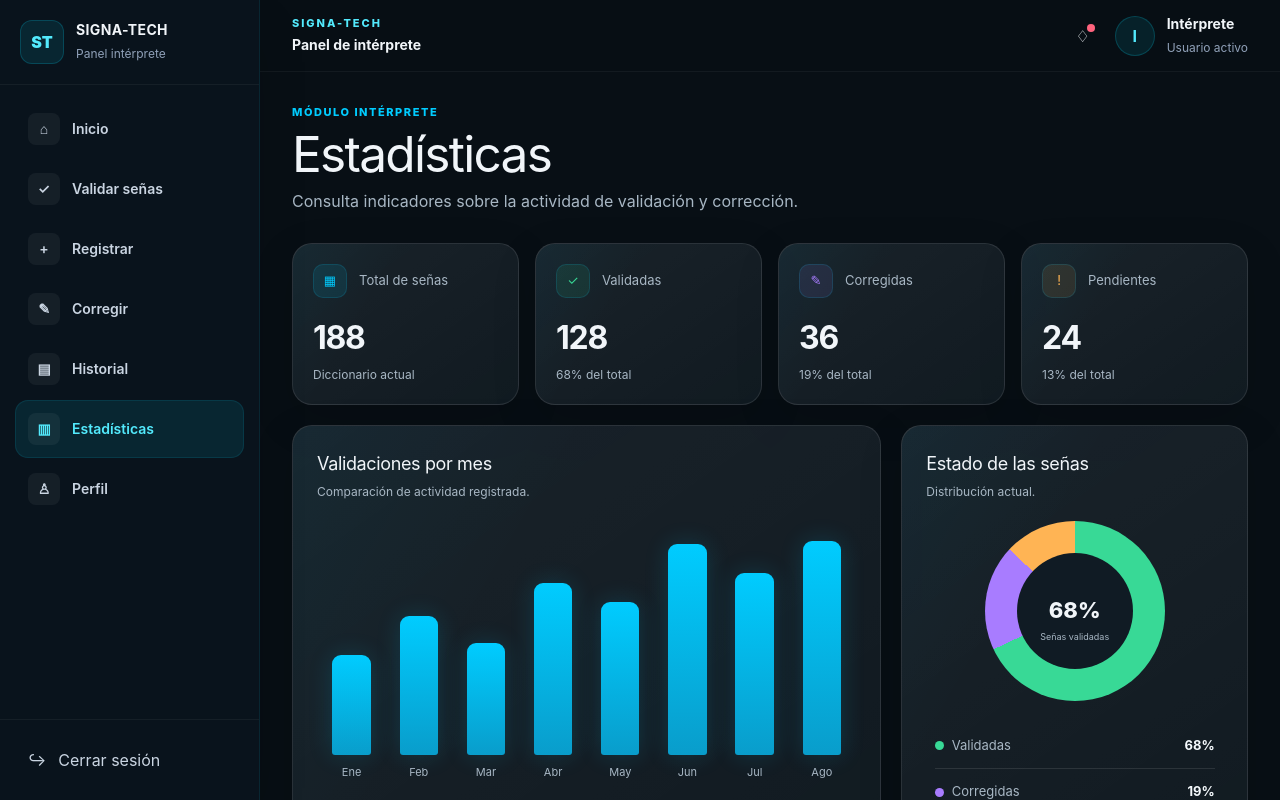
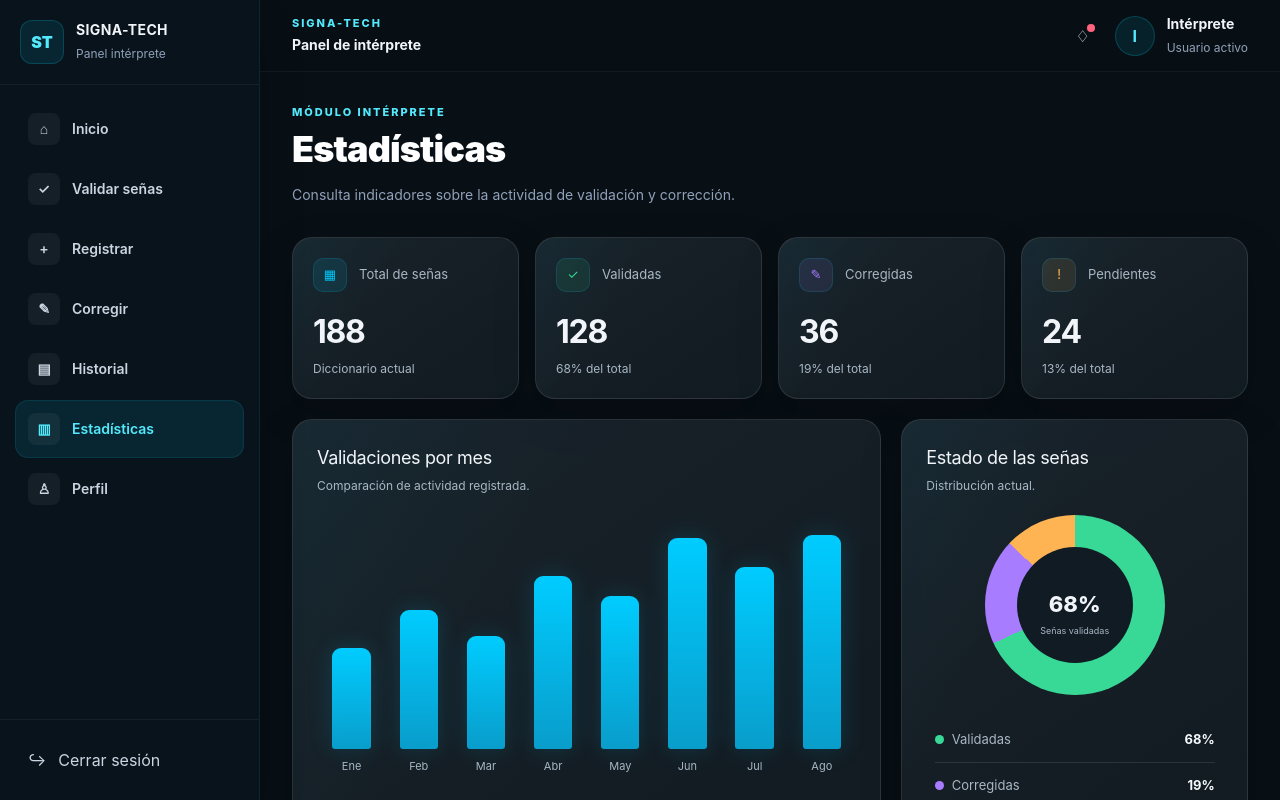
Before and after one commit to yamithmeneses122-hue/Signa-tech-App-react, a React (Vite) app: page /interprete/estadisticas in a window 1280 px wide. Shown: the top 800 px of the page. Built offline with nearby package versions, Linux system fonts and the light colour scheme.

Commit message:
refactor(interpreter): migrate shell components to Tailwind

```diff
--- a/src/Features/Interpreter/Componentes/PageHeader.jsx
+++ b/src/Features/Interpreter/Componentes/PageHeader.jsx
@@ -1,17 +1,12 @@
 export default function PageHeader({ title, description, action }) {
   return (
-    <header className="page-heading">
-      <section>
-        <p className="eyebrow">MÓDULO INTÉRPRETE</p>
-        <h1>{title}</h1>
-        {description && <p>{description}</p>}
+    <header className="mb-7 flex flex-col items-start justify-between gap-5 lg:flex-row lg:items-end">
+      <section className="max-w-3xl">
+        <p className="text-[11px] font-extrabold tracking-[0.18em] text-cyan-300">MÓDULO INTÉRPRETE</p>
+        <h1 className="mt-2 text-3xl font-black tracking-tight text-white sm:text-4xl">{title}</h1>
+        {description && <p className="mt-3 text-sm leading-7 text-slate-400">{description}</p>}
       </section>
-
-      {action && (
-        <section className="page-heading-action">
-          {action}
-        </section>
-      )}
+      {action && <section className="flex gap-2">{action}</section>}
     </header>
   );
 }
```
